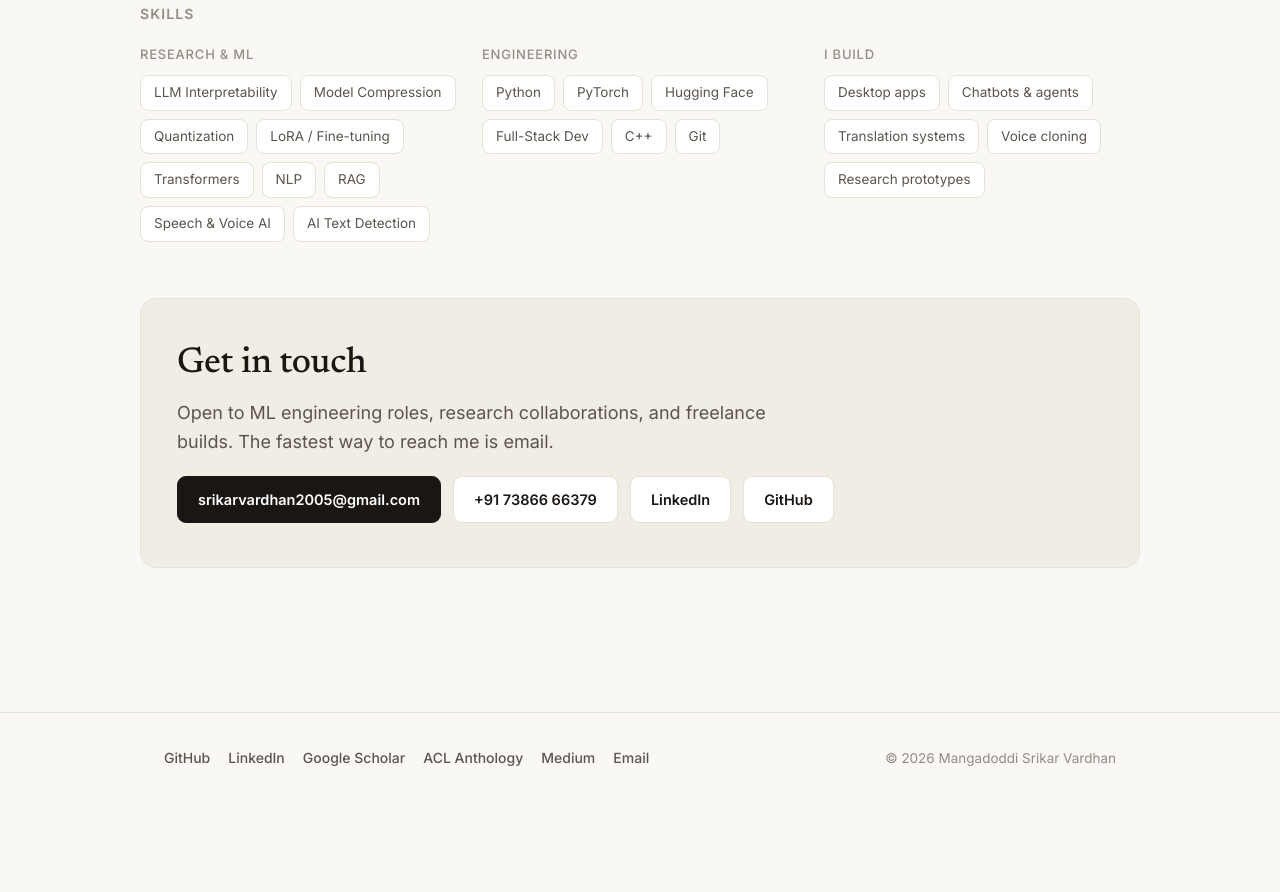
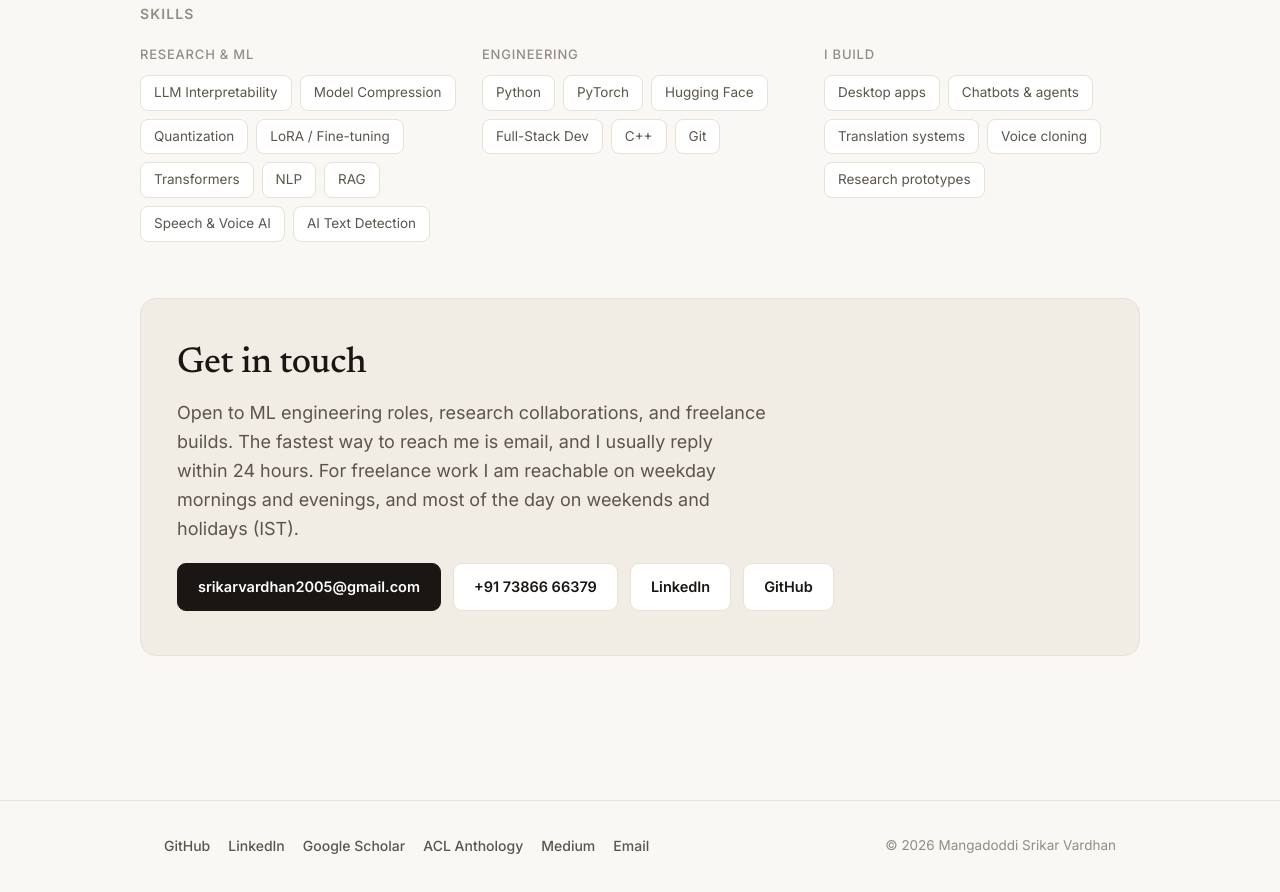
Before and after one commit to M-SRIKAR-VARDHAN/M-SRIKAR-VARDHAN.github.io, a plain HTML site: page about.html in a window 1280 px wide. Shown: the part 1188-2080 px from the top of the page. Before the commit the page ends 1992 px from the top, so only its background shows below. Drawn offline with Linux system fonts and the light colour scheme.

Commit message:
Add availability and response-time note to About contact
Co-Authored-By: Claude Opus 4.8 (1M context) <noreply@anthropic.com>

```diff
--- a/about.html
+++ b/about.html
@@ -106,7 +106,7 @@
   <section>
     <div class="contact">
       <h2>Get in touch</h2>
-      <p class="muted">Open to ML engineering roles, research collaborations, and freelance builds. The fastest way to reach me is email.</p>
+      <p class="muted">Open to ML engineering roles, research collaborations, and freelance builds. The fastest way to reach me is email, and I usually reply within 24 hours. For freelance work I am reachable on weekday mornings and evenings, and most of the day on weekends and holidays (IST).</p>
       <div class="btns" style="margin-top:20px">
         <a class="btn solid" href="https://mail.google.com/mail/?view=cm&fs=1&to=srikarvardhan2005@gmail.com" target="_blank" rel="noopener">srikarvardhan2005@gmail.com</a>
         <a class="btn" href="tel:+917386666379">+91 73866 66379</a>
```
